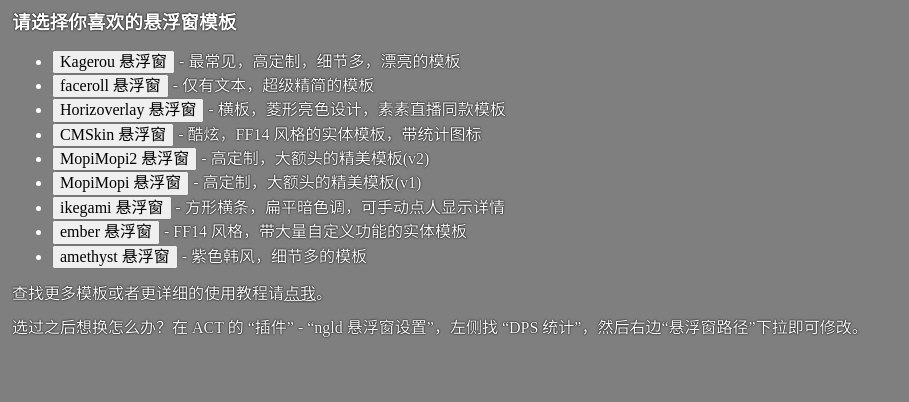
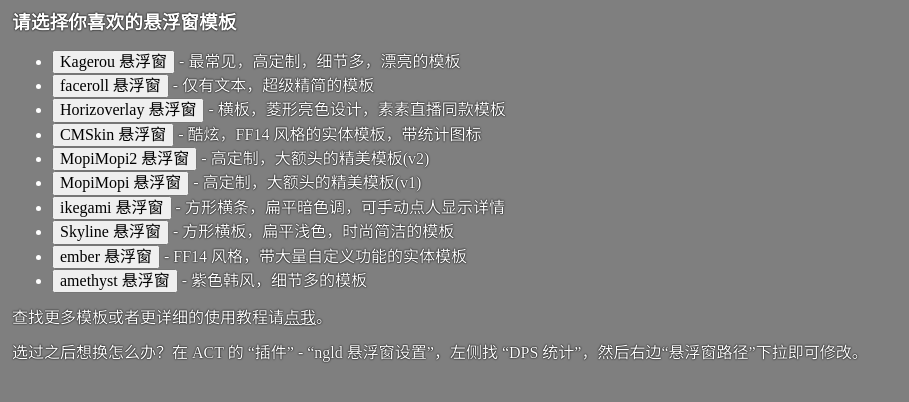
Before and after one commit to thewakingsands/overlays, a plain HTML site: page index.html in a window 1280 px wide. Shown: the whole page, without its empty margins (0-909 px from the left). Drawn offline with nearby package versions, Linux system fonts and the light colour scheme.

Commit message:
chore: update index

```diff
--- a/index.html
+++ b/index.html
@@ -62,6 +62,10 @@
             <li>
                 <button name="url" value="https://overlays.ffcafe.cn/ikegami/">ikegami 悬浮窗</button>
                 <span> - 方形横条，扁平暗色调，可手动点人显示详情</span>
+            </li>
+            <li>
+                <button name="url" value="https://overlays.ffcafe.cn/skyline/">Skyline 悬浮窗</button>
+                <span> - 方形横板，扁平浅色，时尚简洁的模板</span>
             </li>
             <li>
                 <button name="url" value="https://overlays.ffcafe.cn/ember/">ember 悬浮窗</button>
```
